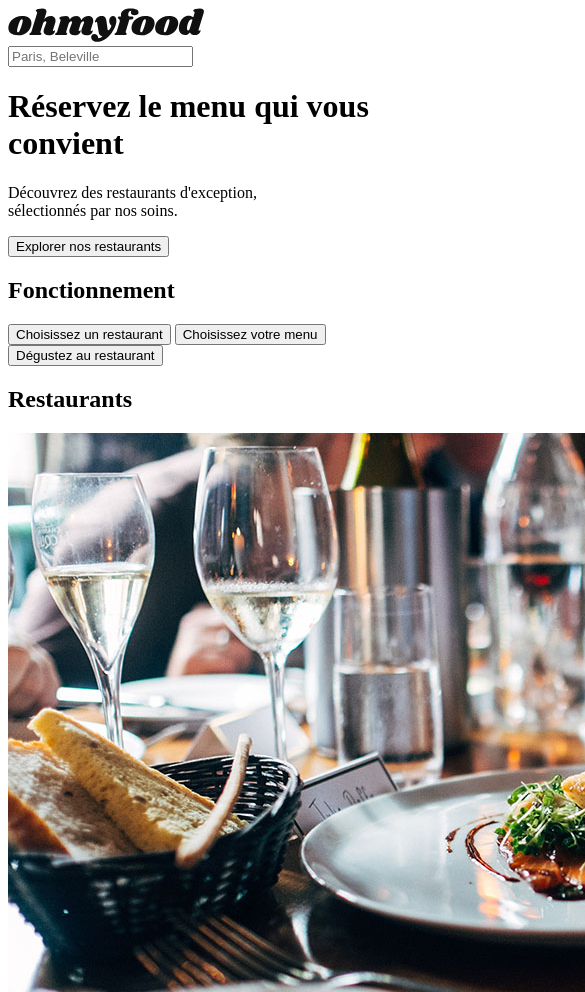
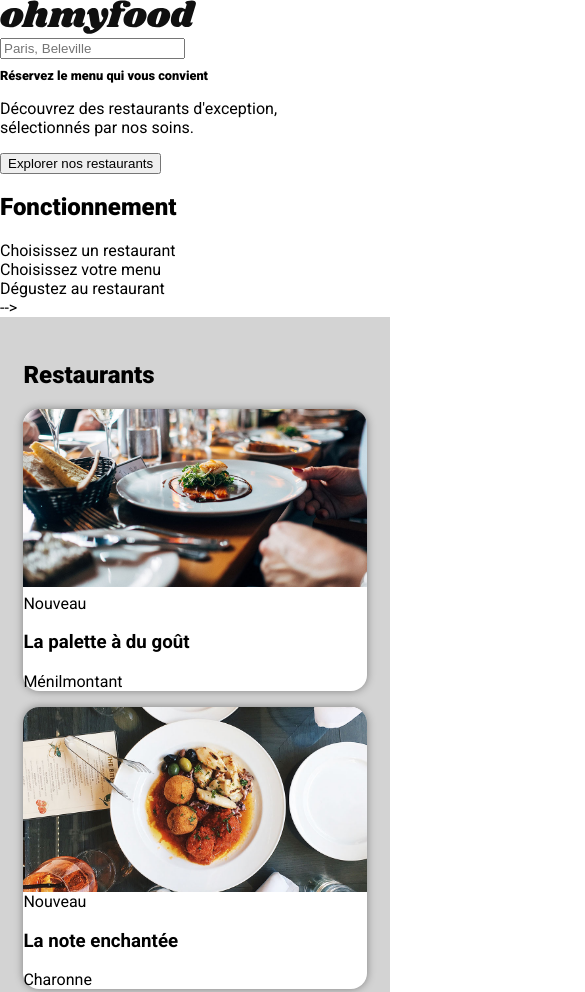
Before and after one commit to GLOYSE95/GaelleLoyse_3_20052021, a website: page index.html in a window 390 px wide. Shown: the top 992 px of the page, 585 px wide, since content can reach past the window. Drawn offline with Linux system fonts and the light colour scheme; a web font is replaced by a local one.

Commit message:
calage visuels articles

```diff
--- a/index.html
+++ b/index.html
@@ -11,63 +11,80 @@
     <link rel="preconnect" href="https://fonts.gstatic.com">
     <link href="https://fonts.googleapis.com/css2?family=Shrikhand&display=swap" rel="stylesheet">
     <link href="https://fonts.googleapis.com/css2?family=Roboto:wght@400;500;700;900&family=Shrikhand&display=swap" rel="stylesheet">
-    <link type="text/css" rel="stylesheet" media="screen and (max-width : 768px)" href="css/stylesheetmobile.css" >
+    <link type="text/css" rel="stylesheet" media="screen and (max-width : 768px)" href="css/style.css" >
 </head>
 
 <body>
 
-    <header>
-        <div class="header__logo"><img src="imports/ohmyfood@2x.svg" alt="logo Ohmyfood"></div>
+    <header class="header">
+        <img class="header__logo" src="imports/ohmyfood@2x.svg" alt="logo Ohmyfood">
 
         <div class="header__search"><input type="text" placeholder="Paris, Beleville"></div>
+        <div>
             <h1>Réservez le menu qui vous convient</h1>
             <p>Découvrez des restaurants d'exception, <br>
-           sélectionnés par nos soins.
-        </p>
+            sélectionnés par nos soins.</p>
+        </div>
             <button>Explorer nos restaurants</button>
     </header>
 
     <section class="fonction">
         <h2>Fonctionnement</h2>
-        <button>Choisissez un restaurant</button>
-        <button>Choisissez votre menu</button>
-        <button>Dégustez au restaurant</button>
-    </section>
+        <div>Choisissez un restaurant</div>
+        <div>Choisissez votre menu</div>
+        <div>Dégustez au restaurant</div>
+    </section>-->
 
-    <section class="menus">
+    <section class="resto">
         <h2>Restaurants</h2>
 
-        <article class="menus__article">
-            <div><img src="imports/la_palette_1100px.jpg" alt="La palette à du goût"></div>
+        <article class="resto__article">
+            <div class="articleImg">
+                <img class="img__palette" src="imports/la_palette_1100px.jpg" alt="La palette à du goût">
+            </div>
             <div clas="article__nouveau">Nouveau</div>
+            <div class="resto__title">
                 <h3>La palette à du goût</h3>
                 <p>Ménilmontant</p>
                 <div class="article__aime"></div>
+            </div>
         </article>
 
-        <article class="menus__article">
-            <div><img src="imports/la_note_1100px.jpg" alt="La note encantée"></div>
+        <article class="resto__article">
+            <div class="articleImg">
+                <img class= "img__note" src="imports/la_note_1100px.jpg" alt="La note enchantée">
+            </div>
             <div clas="article__nouveau">Nouveau</div>
+            <div class="resto__title">
                 <h3>La note enchantée</h3>
                 <p>Charonne</p>
                 <div class="article__aime"></div>
+            </div>
         </article>
 
-        <article  class="menus__article">
-            <div><img src="imports/a_la_fr_1100px.jpg" alt="A la française"></div>
+        <article class="resto__article">
+            <div class="articleImg">
+                <img class= "img__franc" src="imports/a_la_fr_1100px.jpg" alt="A la française">
+            </div>
+            <div class="resto__title">
                 <h3>à la française</h3>
                 <p>Cité rouge</p>
                 <div class="article__aime"></div>
+            </div>
         </article>
 
-        <article class="menus__article">
-            <div><img src="imports/le_delice_1100px.jpg" alt="Le délice des sens"></div>
+        <article class="resto__article">
+            <div class="articleImg">
+                <img  class= "img__delice" src="imports/le_delice_1100px.jpg" alt="Le délice des sens">
+            </div>
+            <div class="resto__title">
                 <h3>Le délice des sens</h3>
                 <p>Folie-Méricourt</p>
                 <div class="article__aime"></div>
+            </div>
         </article>
 
-        <footer>
+        <!--<footer>
             <div class="footer__logo"><img src="imports/ohmyfoodwhite.png" alt="logo Ohmyfood"></div>
             <ul clas="footer__list">
                 <li>Proposer un restaurant</li>
@@ -76,7 +93,7 @@
                 <li>Contact</li>
             </ul>
 
-        </footer>
+        </footer> -->
     </section>
 
 
--- /dev/null
+++ b/sass/base/_baseOhmyfood.scss
@@ -0,0 +1,14 @@
+html {
+    font-size: 1rem;
+    box-sizing: border-box;
+    }
+
+body {
+    margin : 0;
+    padding : 0;
+    font-family: "roboto", arial, Arial, Helvetica, sans-serif;
+    }
+
+h1, h2 {
+    font-weight: 900;
+    }
--- a/sass/main.scss
+++ b/sass/main.scss
@@ -1,34 +1,3 @@
 @import "./utils/variables";
-
-
-html {
-    font-size: 1rem;
-    margin : 0;
-    padding : 0;
-    letter-spacing: -0.03em;
-    }
-
-body {
-    color : $colors-primary;
-    width: auto;
-    box-sizing: border-box;
-    font-family: "roboto", arial, Arial, Helvetica, sans-serif;
-    }
-
-h1, h2 {font-weight: 900; }
-
-.menus__articles {width :100%;}
-
-
-header {
-    background-color: darkgray;
-    text-align: center;
-    }
-.header__logo {
-    background-color: white;
-    padding: 1rem 0 1rem 0
-    }
-footer {
-    background-color: black;
-    color: white;
-}
+@import "./base/baseOhmyfood";
+@import "./pages/pageaccueil";
--- /dev/null
+++ b/sass/pages/_pageaccueil.scss
@@ -0,0 +1,50 @@
+h1 {
+    font-size : 0.8rem
+}
+
+.header{
+    margin : 5%, 0, 5%,0;
+    __logo img {
+    width : 50%;}
+    }
+
+.fonction {
+    display: flex;
+    flex-direction: column;
+    }
+
+.resto {
+    padding:6%;
+    background-color: lightgray;
+    &__article {
+        background : white;
+        border-radius: 1em;
+        box-shadow: 0 0 0.5em grey;
+        }
+    }
+
+.articleImg {
+    overflow: hidden;
+    object-fit : cover;
+    height: 185px;
+    border-radius: 1em 1em 0 0;
+    }
+
+.img {
+    &__palette {
+        width: 102%;
+        object-position: 0 -55px;
+        }
+    &__note {
+        width: 105%;
+        object-position: 0 -155px;
+        }
+    &__franc {
+        width: 105%;
+        object-position: -5px -55px;
+        }
+    &__delice {
+        width: 105%;
+        object-position: 0 -55px;
+        }
+    }
```
Also changed, not shown: css/style.css, imports/a_la_fr_500px.jpg (added), imports/la_note_500px.jpg (added), imports/la_palette_500px.jpg (added), imports/le_delice_500px.jpg (added), 1 other file. Lines whose indentation alone changed are shown as unchanged.
